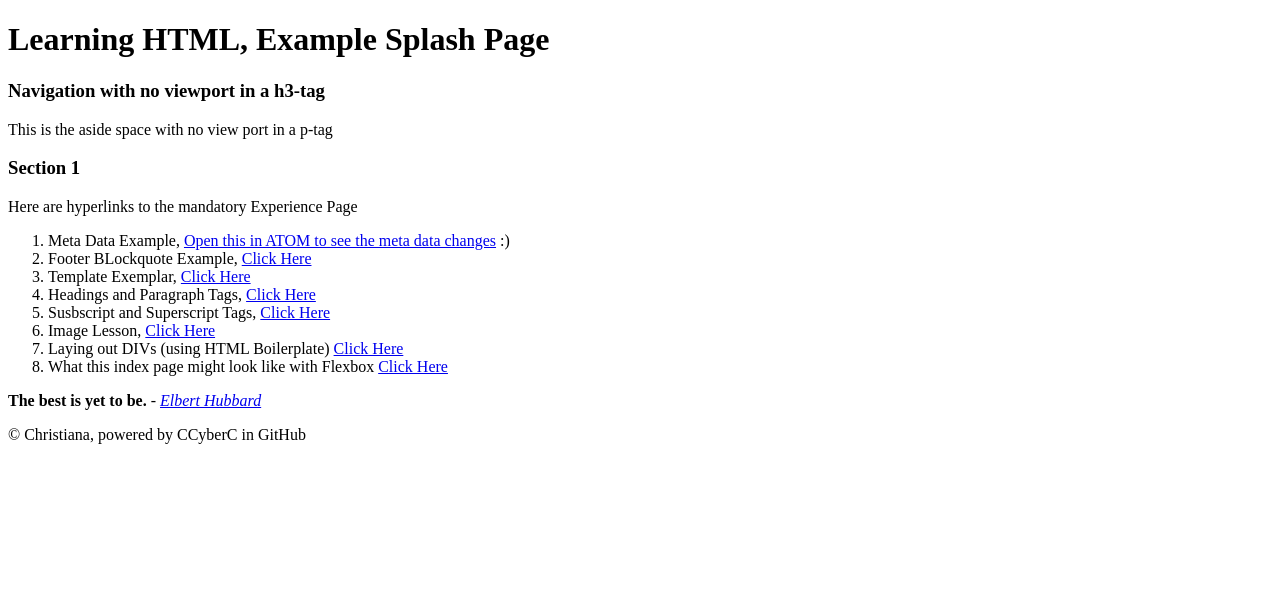
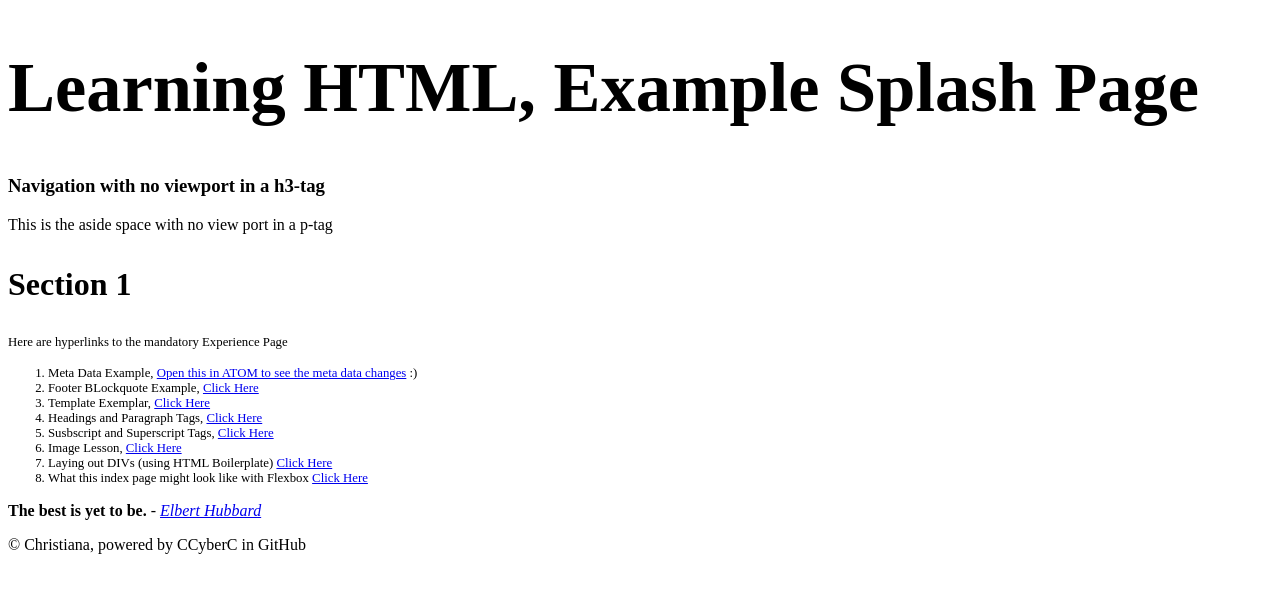
Before and after one commit to CCyberC/ThisIt-github.io, a plain HTML site: page index.html in a window 1280 px wide. Drawn offline with Linux system fonts and the light colour scheme.

Commit message:
Update index.html

```diff
--- a/index.html
+++ b/index.html
@@ -16,22 +16,22 @@
 
   </head>
   <body>
-    <header><h1>Learning HTML, Example Splash Page</h1></header>
+    <header><h1 style="font-size:5.5vw">Learning HTML, Example Splash Page</h1></header>
     <nav><h3>Navigation with no viewport in a h3-tag</h3></nav>
     <aside><p>This is the aside space with no view port in a p-tag</p></aside>
-    <section> <h3>Section 1</h3>
+    <section> <h3 style="font-size:2.5vw">Section 1</h3>
       <article>
-        <p>Here are hyperlinks to the mandatory Experience Page</p>
+        <p style="font-size:1vw">Here are hyperlinks to the mandatory Experience Page</p>
         <!-- See the HTML .txt document for a summary-->
         <ol>
-          <li> Meta Data Example, <a href="childPages/Meta Data Example.html" target="">Open this in ATOM to see the meta data changes</a> :)
-          <li> Footer BLockquote Example, <a href="childPages/Footer Blockquote Example.html" target="">Click Here</a>
-          <li> Template Exemplar, <a href="childPages/template.html" target="">Click Here</a>
-          <li> Headings and Paragraph Tags, <a href="childPages/Headings and Paragraph Tags.html" target="">Click Here</a>
-          <li> Susbscript and Superscript Tags, <a href="childPages/Subscript and Superscript Tags.html" target="">Click Here</a>
-          <li> Image Lesson, <a href="childPages/Image Lesson.html" target="">Click Here</a>
-          <li> Laying out DIVs (using HTML Boilerplate) <a href="childPages/Laying out DIVs (using HTML Boilerplate).html" target="">Click Here</a>
-          <li> What this index page might look like with Flexbox <a href="childPages/Flexbox.html" target="">Click Here</a>
+          <li style="font-size:1vw"> Meta Data Example, <a href="childPages/Meta Data Example.html" target="">Open this in ATOM to see the meta data changes</a> :)
+          <li style="font-size:1vw"> Footer BLockquote Example, <a href="childPages/Footer Blockquote Example.html" target="">Click Here</a>
+          <li style="font-size:1vw"> Template Exemplar, <a href="childPages/template.html" target="">Click Here</a>
+          <li style="font-size:1vw"> Headings and Paragraph Tags, <a href="childPages/Headings and Paragraph Tags.html" target="">Click Here</a>
+          <li style="font-size:1vw"> Susbscript and Superscript Tags, <a href="childPages/Subscript and Superscript Tags.html" target="">Click Here</a>
+          <li style="font-size:1vw"> Image Lesson, <a href="childPages/Image Lesson.html" target="">Click Here</a>
+          <li style="font-size:1vw"> Laying out DIVs (using HTML Boilerplate) <a href="childPages/Laying out DIVs (using HTML Boilerplate).html" target="">Click Here</a>
+          <li style="font-size:1vw"> What this index page might look like with Flexbox <a href="childPages/Flexbox.html" target="">Click Here</a>
         </ol>
       </article>
     </section>
```
